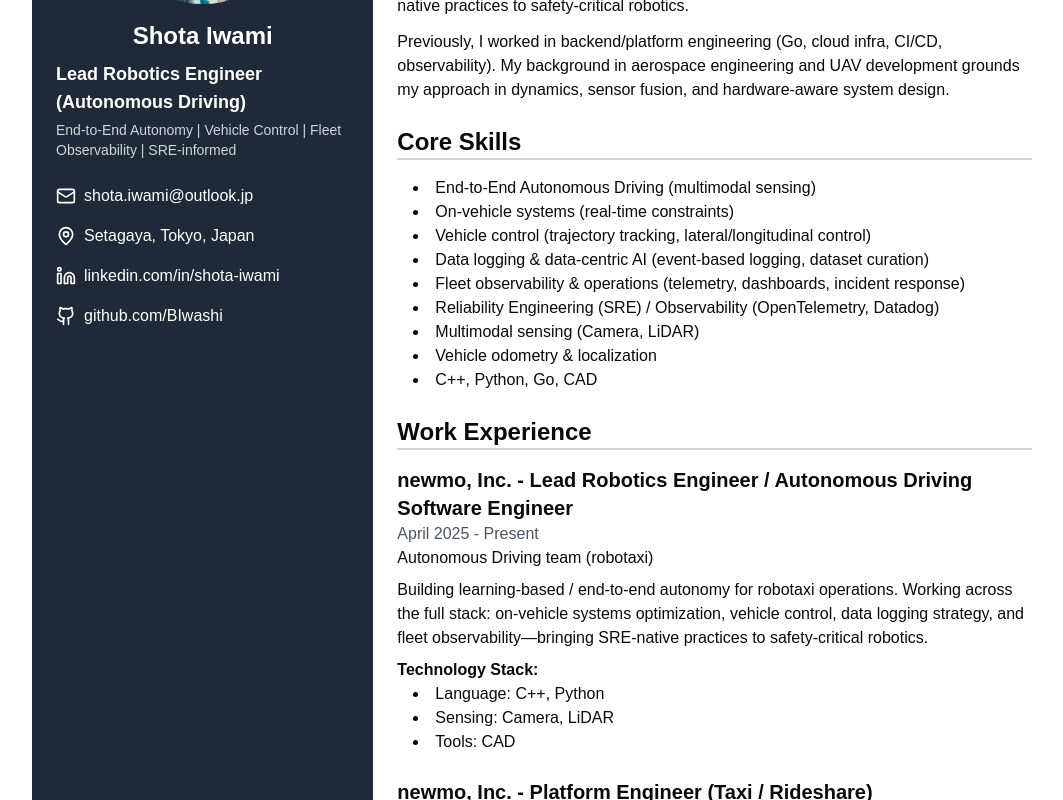
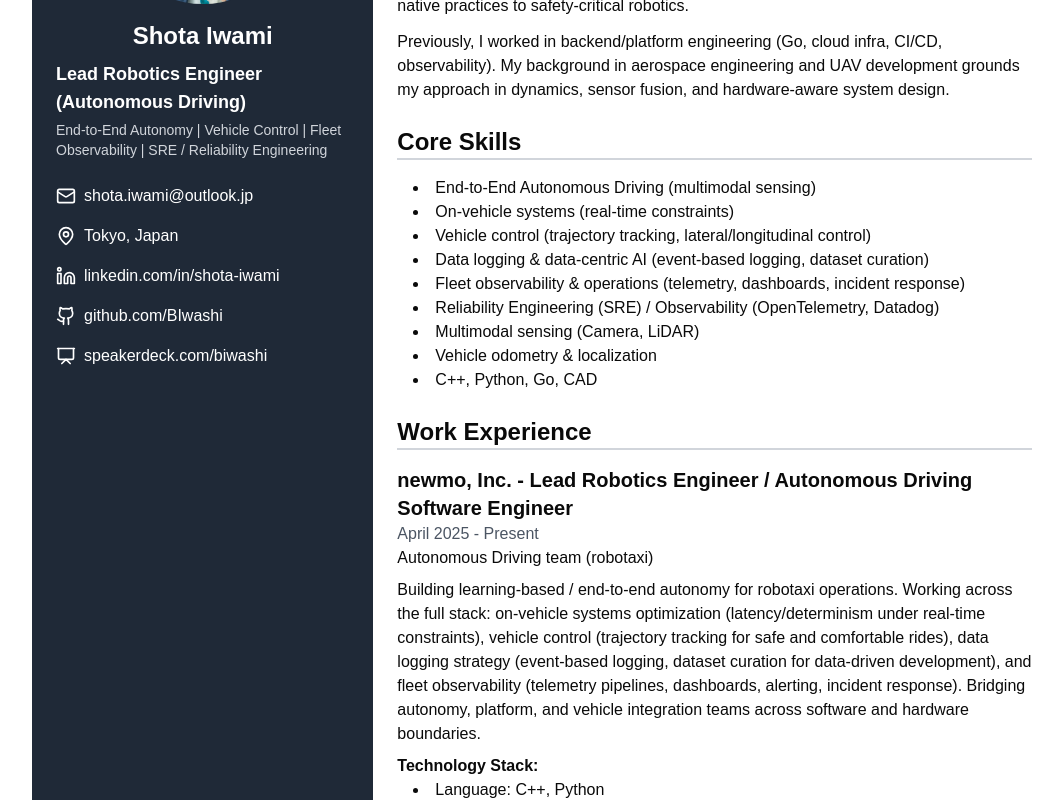
Before and after one commit to BIwashi/resume, a Next.js app: page / in a window 1280 px wide. Shown: the part 260-1060 px from the top of the page, without its empty margins (96-1159 px from the left). Built offline with nearby package versions, Linux system fonts and the light colour scheme.

Commit message:
Enhance resume by adding a new public speaking entry for Speakerdeck, updating job descriptions for clarity, and refining skill listings for improved detail.

```diff
--- a/components/resume.tsx
+++ b/components/resume.tsx
@@ -1,7 +1,7 @@
 'use client'
 
 import Image from 'next/image'
-import { Mail, MapPin, Linkedin, Github } from 'lucide-react'
+import { Mail, MapPin, Linkedin, Github, Presentation } from 'lucide-react'
 
 export function Resume() {
   return (
@@ -22,7 +22,7 @@
               </div>
               <h1 className="text-2xl font-bold">Shota Iwami</h1>
               <h3 className="text-lg font-semibold mt-2">Lead Robotics Engineer (Autonomous Driving)</h3>
-              <p className="text-sm text-gray-300 mt-1">End-to-End Autonomy | Vehicle Control | Fleet Observability | SRE-informed</p>
+              <p className="text-sm text-gray-300 mt-1">End-to-End Autonomy | Vehicle Control | Fleet Observability | SRE / Reliability Engineering</p>
             </div>
             <div className="space-y-4">
               <div className="flex items-center">
@@ -31,7 +31,7 @@
               </div>
               <div className="flex items-center">
                 <MapPin className="w-5 h-5 mr-2" />
-                <span>Setagaya, Tokyo, Japan</span>
+                <span>Tokyo, Japan</span>
               </div>
               <div className="flex items-center">
                 <Linkedin className="w-5 h-5 mr-2" />
@@ -43,6 +43,12 @@
                 <Github className="w-5 h-5 mr-2" />
                 <a href="https://github.com/BIwashi" target="_blank" rel="noopener noreferrer" className="text-white hover:text-gray-300">
                   github.com/BIwashi
+                </a>
+              </div>
+              <div className="flex items-center">
+                <Presentation className="w-5 h-5 mr-2" />
+                <a href="https://speakerdeck.com/biwashi" target="_blank" rel="noopener noreferrer" className="text-white hover:text-gray-300">
+                  speakerdeck.com/biwashi
                 </a>
               </div>
             </div>
@@ -84,12 +90,12 @@
                 <h3 className="text-xl font-semibold">newmo, Inc. - Lead Robotics Engineer / Autonomous Driving Software Engineer</h3>
                 <p className="text-gray-600">April 2025 - Present</p>
                 <p>Autonomous Driving team (robotaxi)</p>
-                <p className="mt-2">Building learning-based / end-to-end autonomy for robotaxi operations. Working across the full stack: on-vehicle systems optimization, vehicle control, data logging strategy, and fleet observability—bringing SRE-native practices to safety-critical robotics.</p>
+                <p className="mt-2">Building learning-based / end-to-end autonomy for robotaxi operations. Working across the full stack: on-vehicle systems optimization (latency/determinism under real-time constraints), vehicle control (trajectory tracking for safe and comfortable rides), data logging strategy (event-based logging, dataset curation for data-driven development), and fleet observability (telemetry pipelines, dashboards, alerting, incident response). Bridging autonomy, platform, and vehicle integration teams across software and hardware boundaries.</p>
                 <h5 className="font-semibold mt-2">Technology Stack:</h5>
                 <ul className="list-disc list-inside ml-4">
                   <li>Language: C++, Python</li>
-                  <li>Sensing: Camera, LiDAR</li>
-                  <li>Tools: CAD</li>
+                  <li>Sensing: Camera, LiDAR, vehicle sensors</li>
+                  <li>Tools: CAD (mechanical design)</li>
                 </ul>
               </div>
               <div className="mb-6">
@@ -183,9 +189,9 @@
             <section className="mb-6">
               <h2 className="text-2xl font-bold mb-4 border-b-2 border-gray-300">Public Speaking</h2>
               <ul className="space-y-4">
-                <li className="border-l-4 border-blue-500 pl-3">
+                <li className="relative before:content-[''] before:absolute before:-left-2 before:top-0 before:bottom-0 before:w-1 before:bg-gray-300">
                   <h3 className="font-semibold">Datadog DASH 2025 — New York, USA (June 2025)</h3>
-                  <p className="text-sm text-gray-500">Datadog&apos;s flagship annual conference / International speaker</p>
+                  <p className="text-sm text-gray-500">Speaker (Datadog&apos;s flagship annual conference)</p>
                   <p>Topic: &quot;Monorepo Error Management: Automated Runbooks and Team-Targeted Alert Distribution&quot;</p>
                 </li>
                 <li>
```
